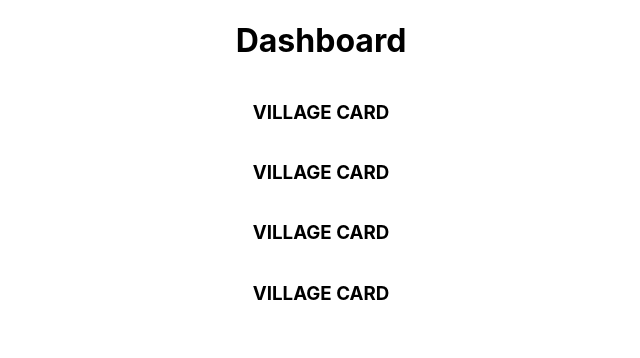
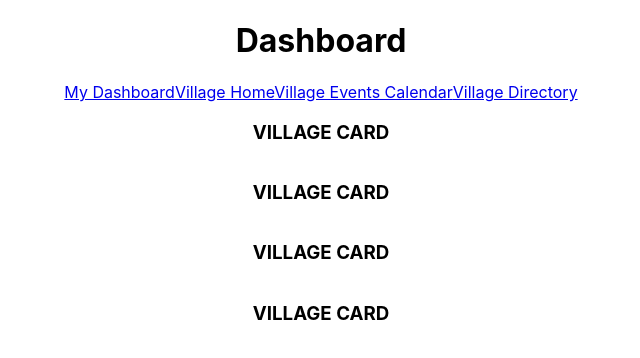
Before and after one commit to Whole-Village/front_end, a React (Create React App) app: page /dashboard in a window 1280 px wide. Shown: the top 358 px of the page, without its empty margins (319-959 px from the left). Built offline with nearby package versions, Linux system fonts and the light colour scheme; no server answers.

Commit message:
Display links on Dashboard

```diff
--- a/src/Dashboard/Dashboard.js
+++ b/src/Dashboard/Dashboard.js
@@ -1,12 +1,14 @@
 import React from 'react';
 import './Dashboard.css'
 import VillageContainer from '../VillageContainer/VillageContainer'
+import Nav from '../Nav/Nav'
 
 const Dashboard = () => {
 
   return (
     <>
     <h1>Dashboard</h1>
+    <Nav />
     <VillageContainer />
     </>
   )
@@ -14,8 +16,6 @@ const Dashboard = () => {
 
 export default Dashboard;
 
-// VillagesContainer
-// VillagesCard
 
 //Nav
 // Link to Create a Village
--- a/src/Nav/Nav.js
+++ b/src/Nav/Nav.js
@@ -0,0 +1,18 @@
+import React from 'react';
+import { Link } from 'react-router-dom';
+import { navLinks } from './navLinks';
+
+const Nav = () => {
+
+  const dashboardLinks = navLinks.map((elem, i) => {
+    return <Link to={elem.url} key={i}>{elem.name}</Link>
+  })
+
+  return (
+    <>
+    {dashboardLinks}
+    </>
+  )
+}
+
+export default Nav;
--- a/src/Nav/navLinks.js
+++ b/src/Nav/navLinks.js
@@ -0,0 +1,18 @@
+export const navLinks = [
+  {
+    name: "My Dashboard",
+    url: "/dashboard"
+  },
+    {
+    name: "Village Home",
+    url: "/home"
+  },
+  {
+    name: "Village Events Calendar",
+    url: "/calendar"
+  },
+  {
+    name: "Village Directory",
+    url: "/members"
+  }
+]
```
